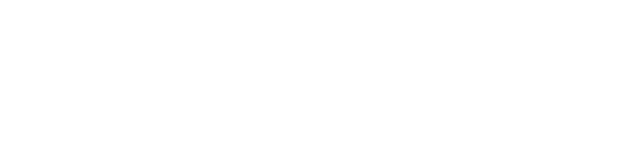
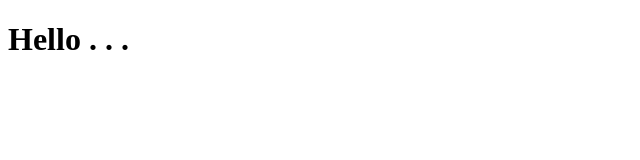
Before and after one commit to 58160440/myapp, a plain HTML site: page index.html in a window 1280 px wide. Shown: the whole page, without its empty margins (0-640 px from the left). Drawn offline with Linux system fonts and the light colour scheme.

Commit message:
add hello world

```diff
--- a/index.html
+++ b/index.html
@@ -4,5 +4,6 @@
 <title>Page Title</title>
 </head>
 <body>
+   <h1><b> Hello . . . </b></h1>
 </body>
 </html>
```
